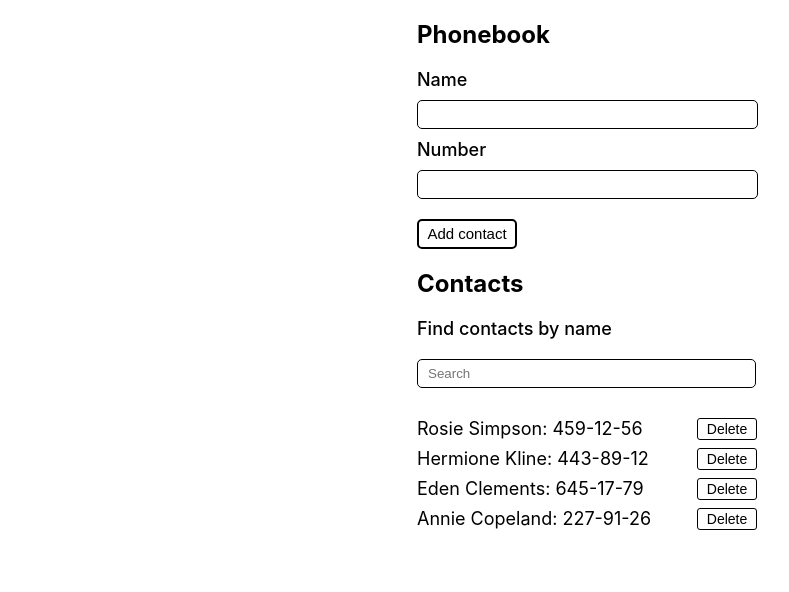
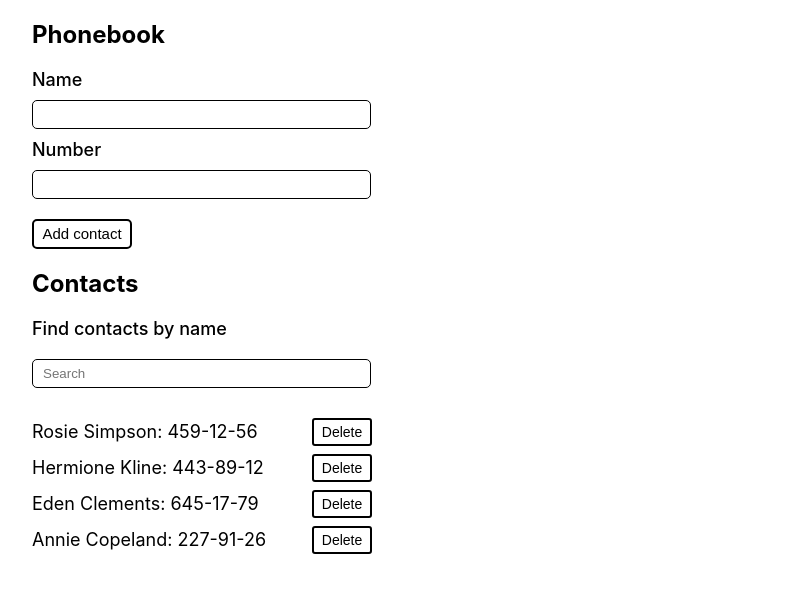
Before and after one commit to VitaliiLisnychenko/goit-react-hw-02-phonebook, a React (Create React App) app: page / in a window 1280 px wide. Shown: the top 592 px of the page, without its empty margins (48-837 px from the left). Built offline with nearby package versions, Linux system fonts and the light colour scheme.

Commit message:
last chenge

```diff
--- a/src/components/ContactForm/ContactForm.module.css
+++ b/src/components/ContactForm/ContactForm.module.css
@@ -3,10 +3,11 @@
   font-weight: 500;
 }
 .input {
-  width: 335px;
+  width: 325px;
   height: 25px;
   margin-top: 10px;
   margin-bottom: 10px;
+  padding-left: 10px;
   border: solid 1px;
   border-radius: 5px;
 }
--- a/src/components/ContactItem/ContactItem.module.css
+++ b/src/components/ContactItem/ContactItem.module.css
@@ -16,9 +16,9 @@
   align-items: center;
   background-color: transparent;
   border-radius: 3px;
-  padding: 2px;
+  padding: 4px;
   margin-right: 10px;
-  border: 1px solid black;
+  border: 2px solid black;
   &:hover {
     color: rgb(220, 50, 50);
     border-color: rgb(220, 50, 50);
--- a/src/components/Section/Section.module.css
+++ b/src/components/Section/Section.module.css
@@ -1,5 +1,5 @@
 .section {
-  margin: 0 auto;
+  margin-left: 80px;
   width: 350px;
 }
 .title {
```
